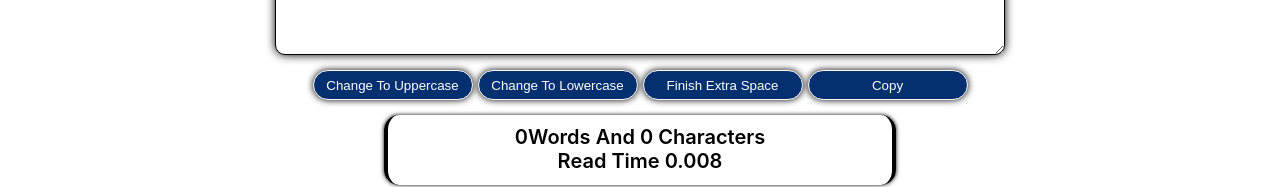
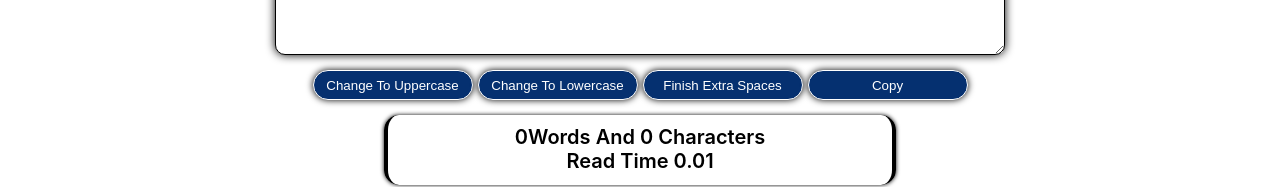
Before and after one commit to qudratullah-stack/textUtils, a React (Create React App) app: page / in a window 1280 px wide. Shown: the part 449-636 px from the top of the page. Built offline with nearby package versions, Linux system fonts and the light colour scheme.

Commit message:
i fixed the read time

```diff
--- a/src/component/Contact.js
+++ b/src/component/Contact.js
@@ -139,7 +139,7 @@ export default function Contact(props) {
               Change To Lowercase
             </button>
             <button id="secondry_btn" onClick={extraspace}>
-              Finish Extra Space
+              Finish Extra Spaces
             </button>
             <button id="secondry_btn" onClick={copy}>
               Copy
@@ -153,9 +153,9 @@ export default function Contact(props) {
           </p>
           <p>
             Read Time{" "}
-            {text.split(/\s+/).filter((element) => {
+            {(text.split(/\s+/).filter((element) => {
               return element !== 0;
-            }).length * 0.008}
+            }).length * 0.008).toFixed(2)}
           </p>
         </div>
       </div>
```
